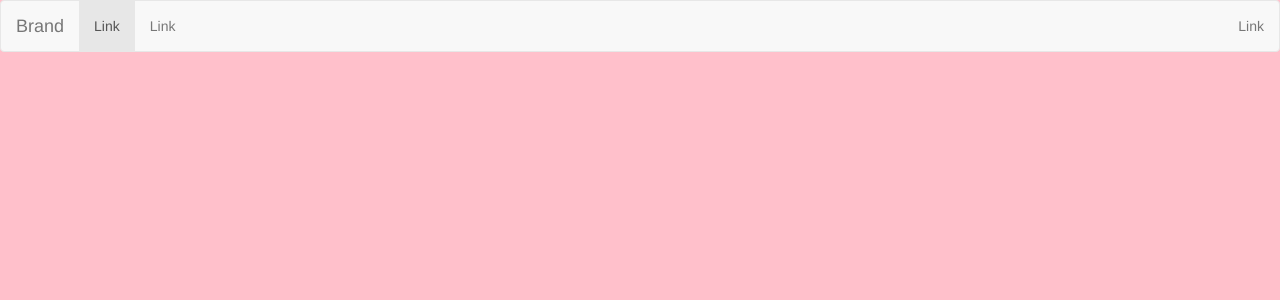
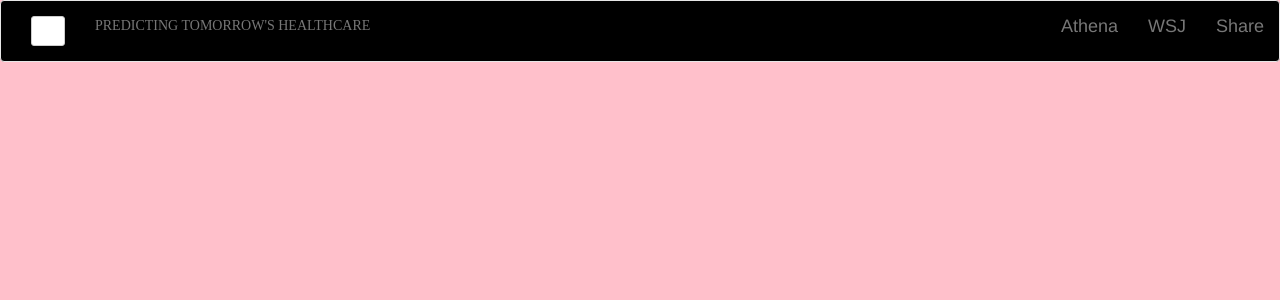
Before and after one commit to samguergen/Athena-Frontend, a PHP site: page / in a window 1280 px wide. Shown: the top 300 px of the page. Run offline with PHP 8.4, Linux system fonts and the light colour scheme; some web fonts are replaced.

Commit message:
prev nav

```diff
--- a/index-staging.html
+++ b/index-staging.html
@@ -46,6 +46,8 @@
     <link rel="stylesheet" type="text/css" href="<?= $asset_path ?>/css/core.css">
     <link rel="stylesheet" type="text/css" href="<?= $asset_path ?>/css/slick.css">
     <link rel="stylesheet" type="text/css" href="<?= $asset_path ?>/css/main.css">
+    <link rel="stylesheet" type="text/css" href="third_parties/athena_health/css/core.css">
+    <link rel="stylesheet" type="text/css" href="third_parties/athena_health/css/slick.css">
     <link rel="stylesheet" type="text/css" href="third_parties/athena_health/css/main.css">
   </head>
   <body>
--- a/index.html
+++ b/index.html
@@ -5,25 +5,29 @@
   <link rel="stylesheet" type="text/css" href="third_parties/bootstrap.css">
   <link rel="stylesheet" type="text/css" href="styles/app.css">
 </head>
+
 <body>
   <nav class="navbar navbar-default">
   <div class="container-fluid">
-    <div class="navbar-header">
-      <button type="button" class="navbar-toggle collapsed" data-toggle="collapse" data-target="#bs-example-navbar-collapse-1" aria-expanded="false">
-        <span class="sr-only">Toggle navigation</span>
-        <span class="icon-bar"></span>
-      </button>
-      <a class="navbar-brand" href="#">Brand</a>
-    </div>
 
     <div class="collapse navbar-collapse" id="bs-example-navbar-collapse-1">
       <ul class="nav navbar-nav">
-        <li class="active"><a href="#">Link <span class="sr-only">(current)</span></a></li>
-        <li><a href="#">Link</a></li>
+        <li class="dropdown">
+          <a href="#" class="dropdown-toggle" data-toggle="dropdown" role="button" aria-haspopup="true" aria-expanded="false"><button type="button" class="btn btn-default btn-sm">
+          <span class="glyphicon glyphicon-align-justify"></span>
+        </button></a>
+          <ul class="dropdown-menu">
+            <li><a href="#">Action</a></li>
+            <li><a href="#">Another action</a></li>
+            <li><a href="#">Something else here</a></li>
+          </ul>
+        </li>
+        <li><a class="predicting" href="#">PREDICTING TOMORROW'S HEALTHCARE</a></li>
       </ul>
       <ul class="nav navbar-nav navbar-right">
-        <li><a href="#">Link</a></li>
-
+        <a class="navbar-brand" href="#">Athena</a>
+        <a class="navbar-brand" href="#">WSJ</a>
+        <a class="navbar-brand" href="#">Share</a>
       </ul>
     </div><!-- /.navbar-collapse -->
   </div><!-- /.container-fluid -->
--- a/styles/app.css
+++ b/styles/app.css
@@ -3,3 +3,17 @@
 body {
   background: pink;
 }
+
+.navbar-default {
+  background: black;
+}
+
+.glyphicon-align-justify {
+  /*color: white;*/
+}
+
+a.predicting {
+  color: white;
+  font-family: 'Playfair Display', serif;
+
+}
```
